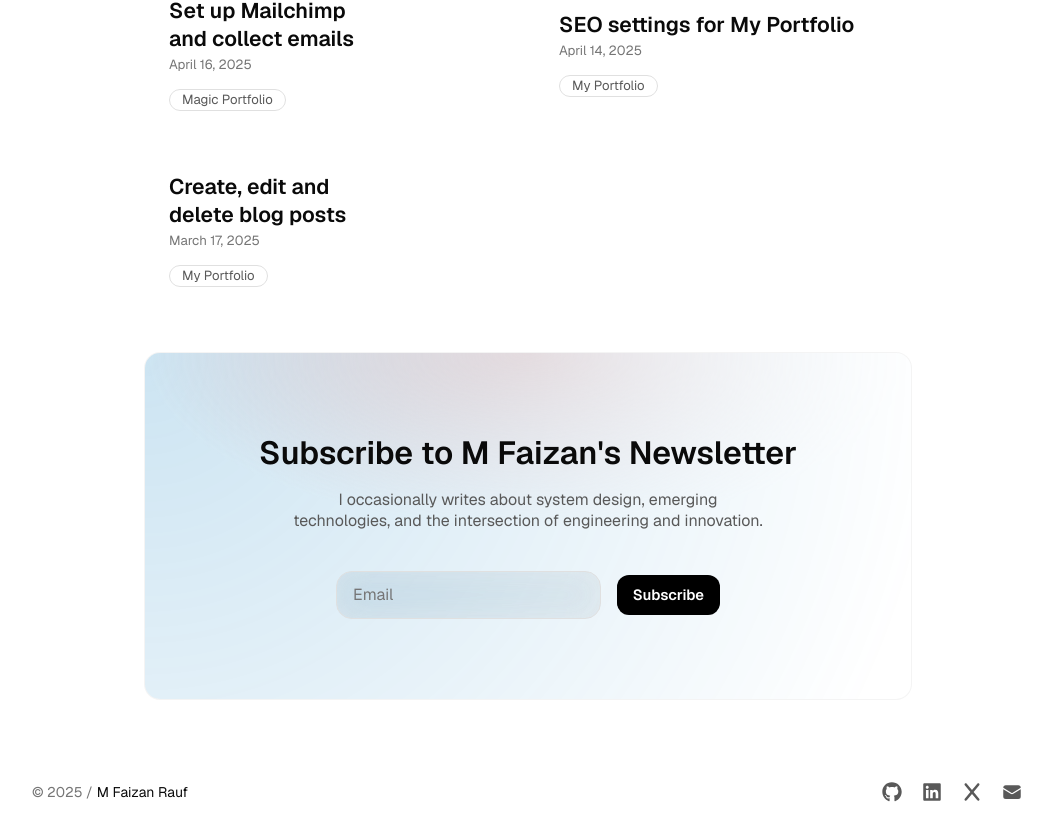
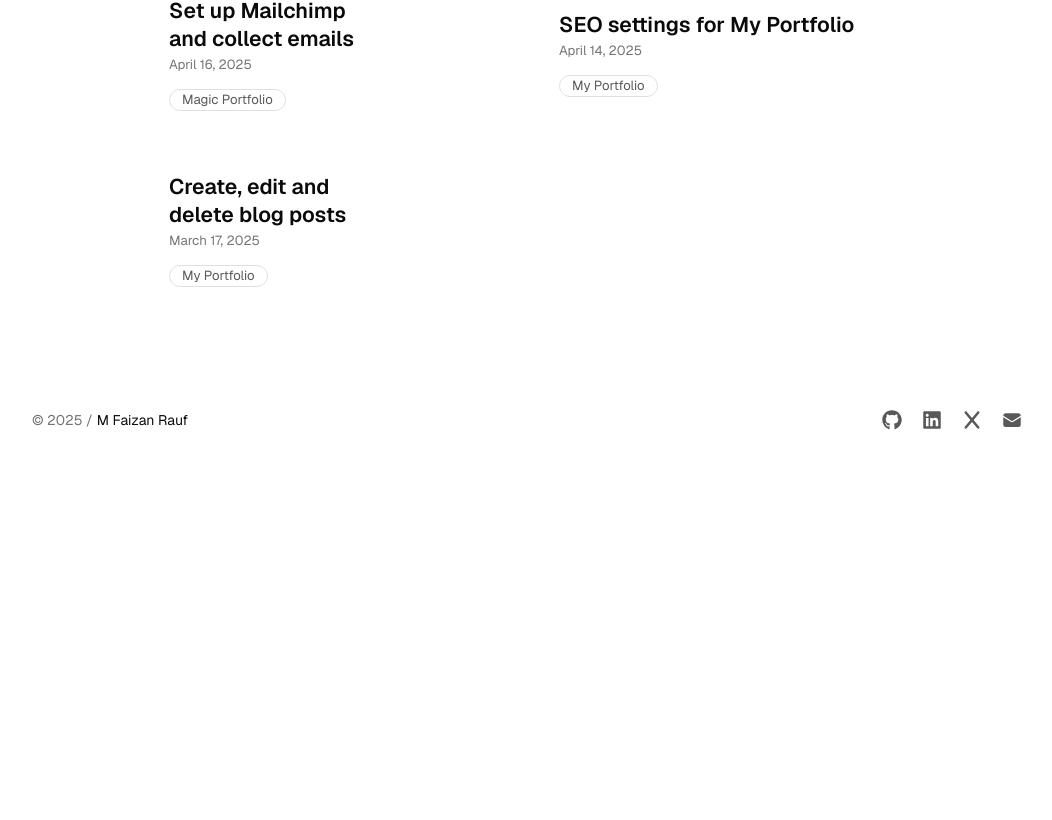
Before and after one commit to faizanrauf6/m-faizan-rauf-portfolio, a Next.js app: page /blog in a window 1280 px wide. Shown: the part 1513-2333 px from the top of the page, without its empty margins (112-1164 px from the left). After the commit the page ends 1961 px from the top, so only its background shows below. Built offline with nearby package versions, Linux system fonts and the light colour scheme.

Commit message:
removed mailchimp

```diff
--- a/src/app/blog/page.tsx
+++ b/src/app/blog/page.tsx
@@ -40,7 +40,7 @@ export default function Blog() {
 				<Posts range={[2,3]} thumbnail/>
 				<Posts range={[4]} columns="2"/>
 			</Column>
-      {newsletter.display && <Mailchimp newsletter={newsletter} />}
+      {/* {newsletter.display && <Mailchimp newsletter={newsletter} />} */}
     </Column>
   );
 }
--- a/src/app/page.tsx
+++ b/src/app/page.tsx
@@ -93,7 +93,7 @@ export default function Home() {
         </Flex>
       )}
       <Projects range={[2]} />
-      {newsletter.display && <Mailchimp newsletter={newsletter} />}
+      {/* {newsletter.display && <Mailchimp newsletter={newsletter} />} */}
     </Column>
   );
 }
```
